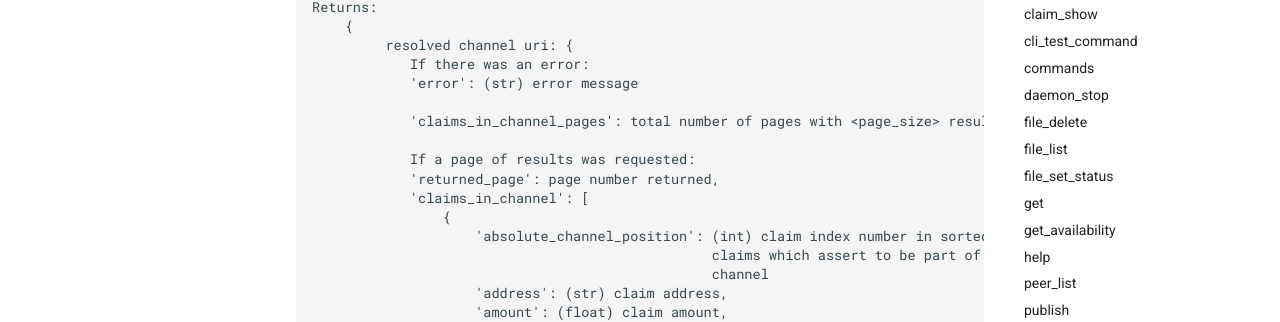
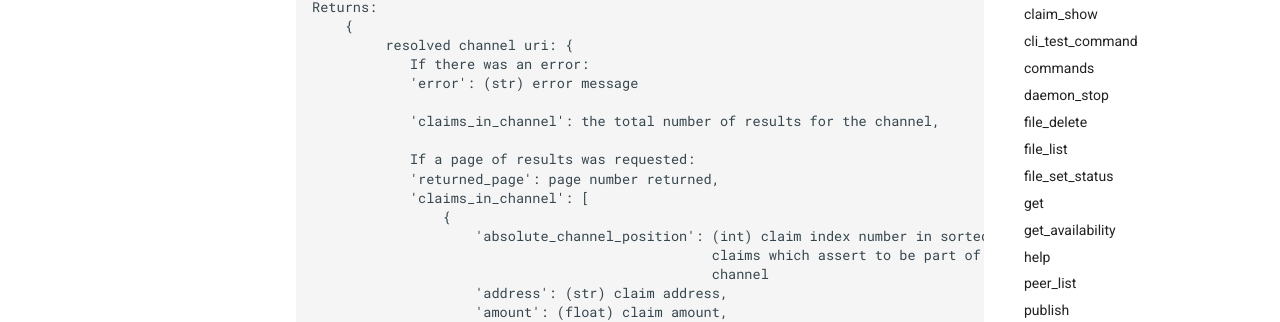
Before and after one commit to lbryio/lbry-sdk, an MkDocs documentation site: the page built from docs/cli.md, in a window 1280 px wide and 1400 px high, scrolled down 3404 px. Shown: the part 471-793 px from the top of the window. Built offline with MkDocs 1.6.1 and Material for MkDocs 9.7.7, drawn with Linux system fonts in a browser that asks for light colours; comment, search, counter and statistics services are not loaded; old or Windows-style settings are respelled for this version of MkDocs; some of the changed text lies outside the part shown.

```diff
--- a/docs/cli.md
+++ b/docs/cli.md
@@ -191,7 +191,7 @@
             If there was an error:
             'error': (str) error message
 
-            'claims_in_channel_pages': total number of pages with <page_size> results,
+            'claims_in_channel': the total number of results for the channel,
 
             If a page of results was requested:
             'returned_page': page number returned,
```
Also changed, not shown: CHANGELOG.md (+1 -0 lines), 1 other file.
